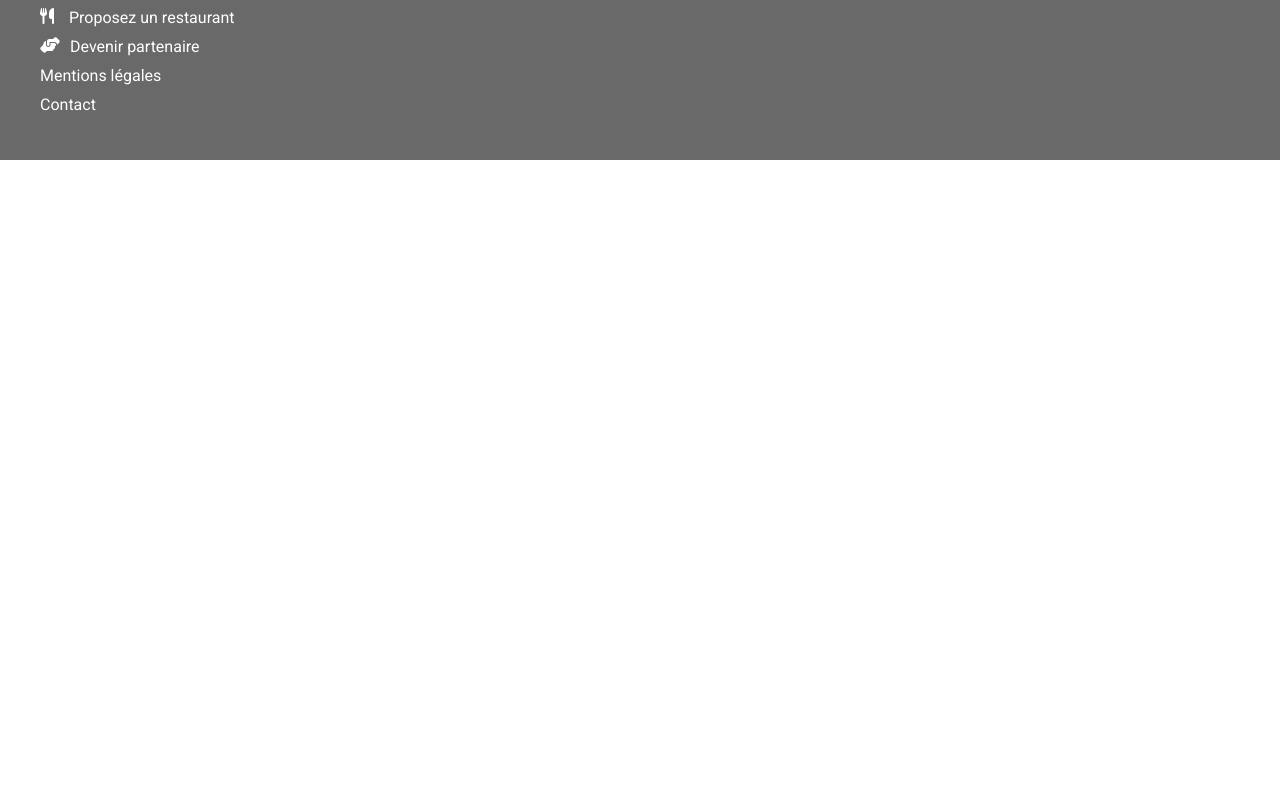
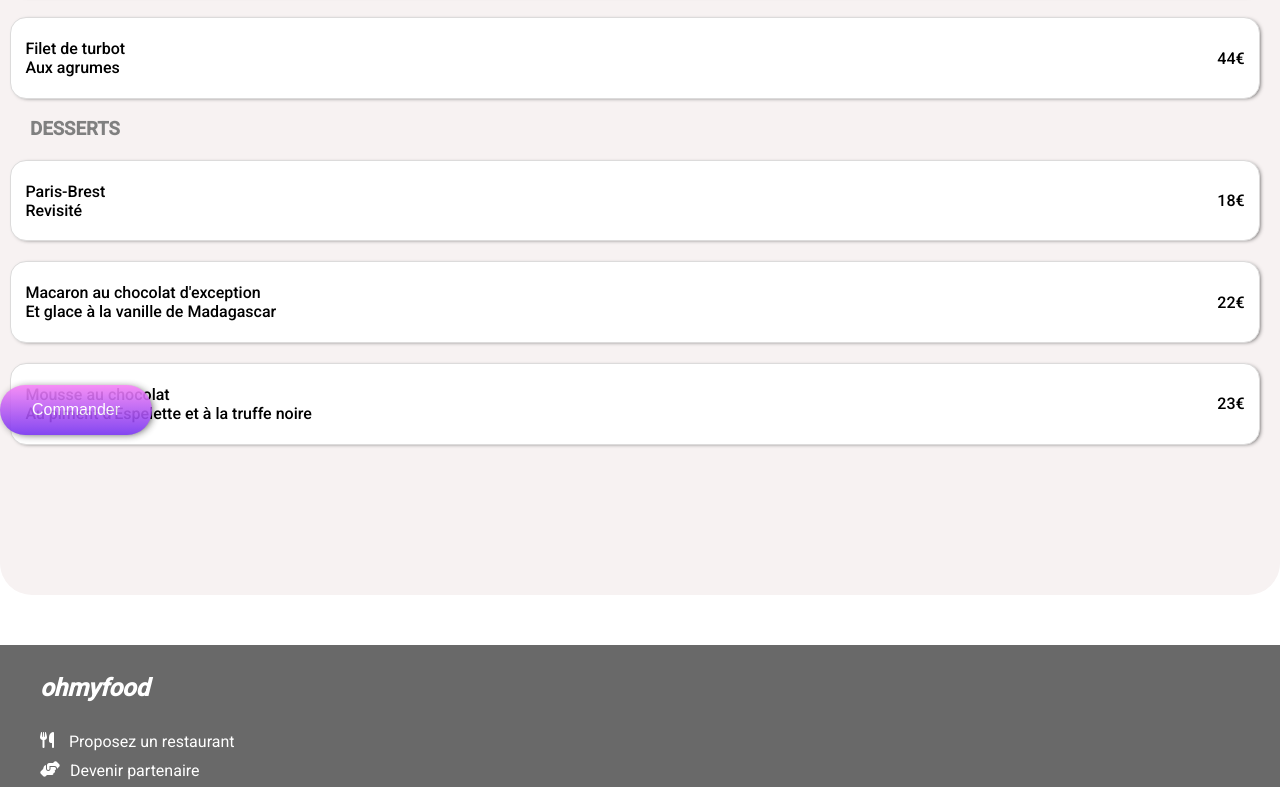
Before and after one commit to xnkola7/mon-projet, a plain HTML site: page Resto1.html in a window 1280 px wide. Shown: the part 701-1488 px from the top of the page. Before the commit the page ends 861 px from the top, so only its background shows below. Drawn offline with Linux system fonts and the light colour scheme; a web font is replaced by a local one.

Commit message:
Add Resto1.html restostyles.css styles.css

```diff
--- a/Resto1.html
+++ b/Resto1.html
@@ -23,9 +23,8 @@
         </div>
     </header>
 
-
+    <img src="Maquette Ohmyfood\images\restaurants\jay-wennington-N_Y88TWmGwA-unsplash.jpg" alt="La palete du gout">
     <main>
-        <img src="Maquette Ohmyfood\images\restaurants\jay-wennington-N_Y88TWmGwA-unsplash.jpg" alt="La palete du gout">
 
         <!--DISH-->
         <section class="dish">
@@ -47,20 +46,58 @@
                 <div class="choixentrées">
                     <ul>
                         <li>Fricassée d'escargot <br> Au piment d'Espelette<span class="euros">25€</span></li>
-                        <li>Fois gras de canard mi-cuit <br> Et ses copeaux de truffe noir<span class="euros">35€</span></li>
+                        <li>Fois gras de canard mi-cuit <br> Et ses copeaux de truffe noir<span class="euros">35€</span>
+                        </li>
                         <li>Œuf au plat <br> Assaisonné à la truffe sur lit de caviar<span class="euros">20€</span></li>
                     </ul>
                 </div>
             </section>
 
 
-            <section class="plats">
+            <section class="entrées">
+                <div class="titleentrées">
+                    <h3>PLATS</h3>
+                </div>
+                <div class="choixentrées">
+                    <ul>
+                        <li>Filet de boeuf aux herbes <br>
+                            Accompagné de sa ribambelle de légumes
+                            <span class="euros">40€</span>
+                        </li>
+                        <li>Parmentier de queue de boeuf <br>
+                            À la truffe noire sur sa purée de panais
+                            <span class="euros">35€</span>
+                        </li>
+                        <li>Filet de turbot <br>
+                            Aux agrumes
+                            <span class="euros">44€</span>
+                        </li>
+                    </ul>
+                </div>
 
             </section>
 
 
-            <section class="desserts">
-
+            <section class="entrées">
+                <div class="titleentrées">
+                    <h3>DESSERTS</h3>
+                </div>
+                <div class="choixentrées">
+                    <ul>
+                        <li>Paris-Brest<br>
+                            Revisité
+                            <span class="euros">18€</span>
+                        </li>
+                        <li>Macaron au chocolat d'exception<br>
+                            Et glace à la vanille de Madagascar
+                            <span class="euros">22€</span>
+                        </li>
+                        <li>Mousse au chocolat<br>
+                            Au piment d'Espelette et à la truffe noire
+                            <span class="euros">23€ </span>
+                        </li>
+                    </ul>
+                </div>
             </section>
         </section>
 
--- a/restostyles.css
+++ b/restostyles.css
@@ -21,7 +21,7 @@ header {
 
 /*DISH*/
 
-.dish{
+main{
     background-color: #f7f2f2;
     border-radius: 2rem;
     padding-top: 10px;
@@ -75,3 +75,21 @@ header {
 .choixentrées ul{
     padding-left: 10px;
 }
+
+.command button{
+    display: grid;
+    justify-items: center;
+    position: relative;
+    bottom: 80px;
+    font-weight: 250;
+    font-size: 1rem;
+    padding: 1rem 2rem;
+    border-radius: 2rem;
+    border: none;
+    background-image: linear-gradient(to top, rgb(106, 32, 240, 0.9), rgba(246, 119, 246, 0.9));
+    color: white;
+    box-shadow: 2px 1px 10px -3px #000000;
+    cursor: pointer;
+    margin-top: 20px;
+    opacity: 0.9;
+}
--- a/styles.css
+++ b/styles.css
@@ -79,6 +79,7 @@ section.navigation {
     cursor: pointer;
     margin-top: 20px;
     opacity: 0.9;
+
 }
 
 .explore button:hover {
```
